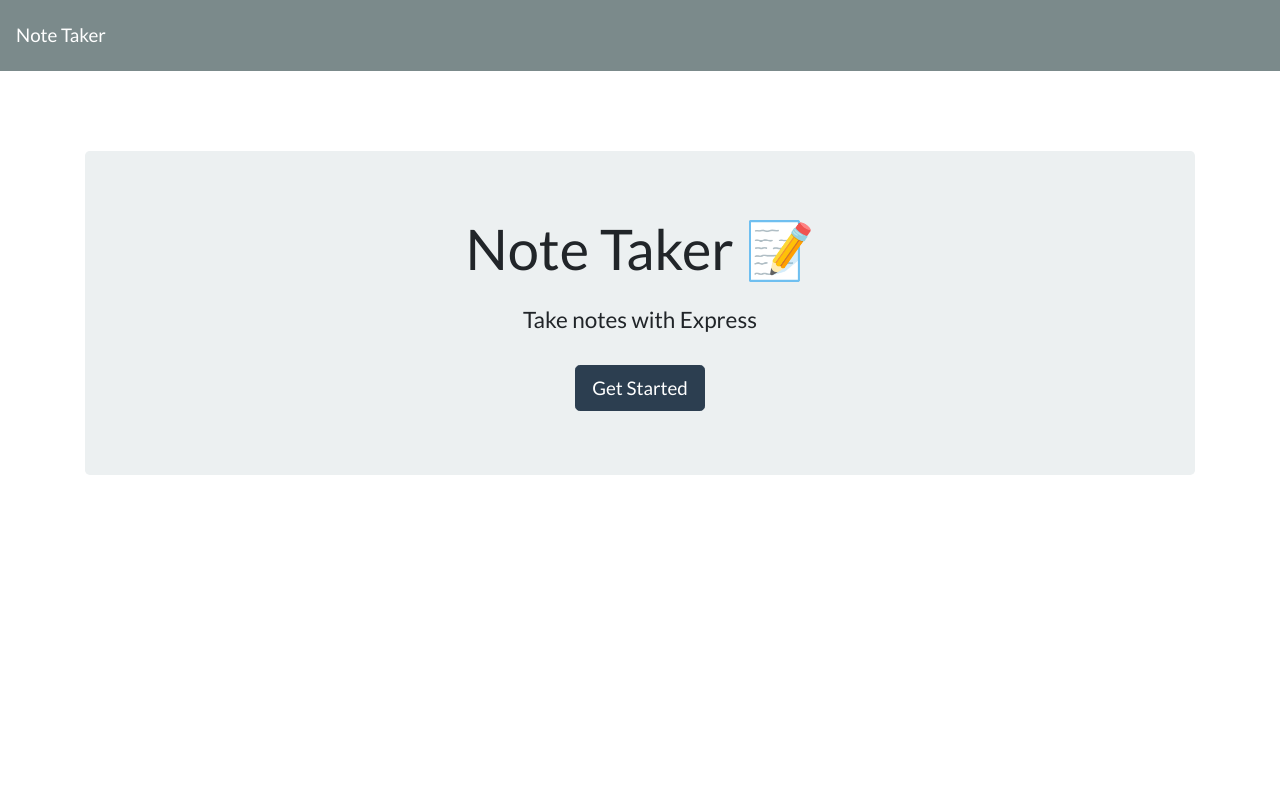
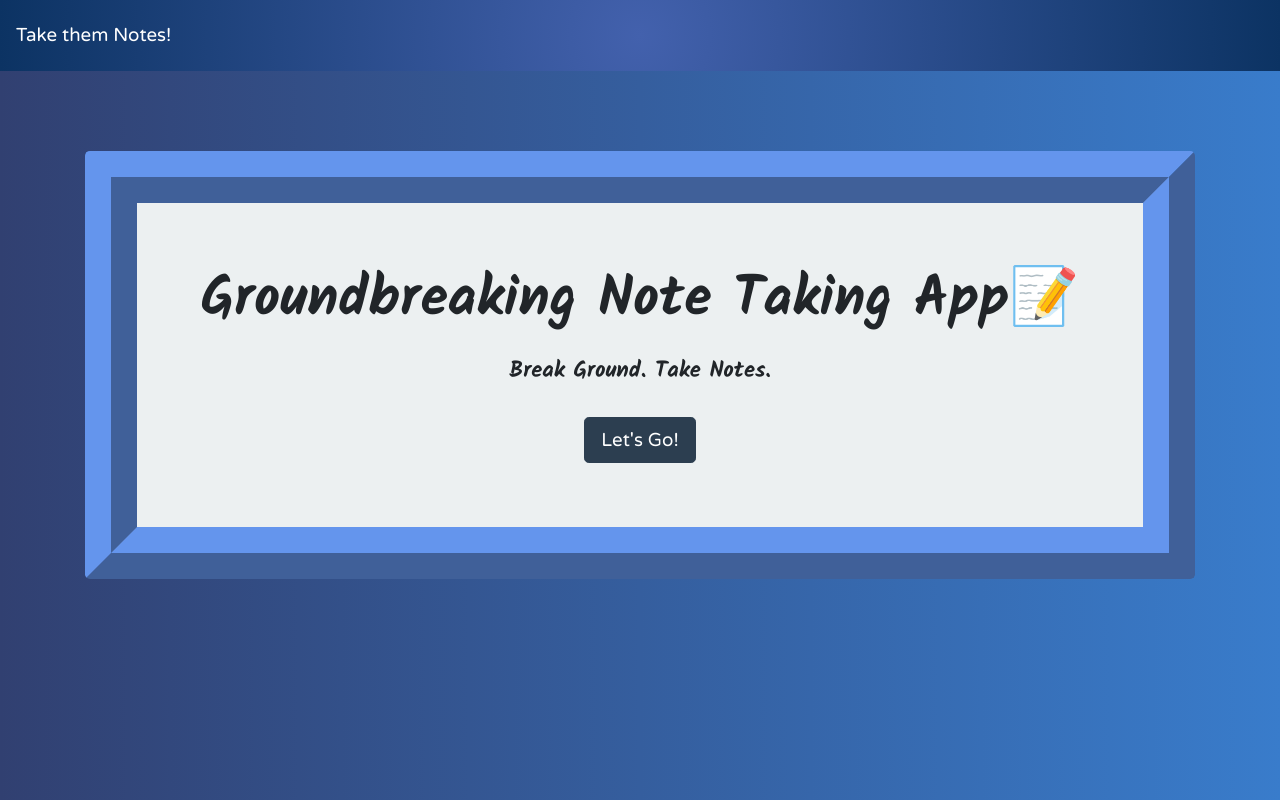
Before and after one commit to steppinonland/NoteTakingApp, a website: page public/index.html in a window 1280 px wide. Drawn offline with nearby package versions, Linux system fonts and the light colour scheme; no server answers.

Commit message:
fixed colors fonts and writing

```diff
--- a/public/assets/css/styles.css
+++ b/public/assets/css/styles.css
@@ -1,7 +1,24 @@
+.navbar {
+  background: radial-gradient(circle, rgba(67,97,173,1) 0%, rgba(12,51,99,1) 100%);
+}
+
+.jumbotron {
+  border-color: cornflowerblue;
+  border-width: 3.5em;
+  border-style: ridge
+}
+
+h1, h4 {
+  font-family: 'Kalam', cursive;
+}
+
 html, body {
   height: 100%;
   margin: 0;
   padding: 0;
+  font-family: 'Varela Round', sans-serif;
+  background: linear-gradient(90deg, rgba(49,64,113,1) 0%, rgba(57,124,203,1) 100%);
+
 }
 
 .save-note {
@@ -25,13 +42,20 @@ html, body {
 .note-textarea {
   resize: none;
   height: calc(100% - 63px);
-  padding-top: 15px;
+  padding: 1em;
+  background-color: floralwhite;
+
 }
 
 .note-title {
   height: 50px;
   margin-top: 13px;
   font-size: 3rem;
+  padding: 1em;
+  border-bottom-style: double;
+  border-bottom-color: lightpink;
+  border-bottom-width: 10px;
+  background-color: floralwhite;
 }
 
 .note-title:read-only, .note-textarea:read-only {
--- a/public/assets/js/index.js
+++ b/public/assets/js/index.js
@@ -150,7 +150,6 @@ $noteList.on("click", ".list-group-item", handleNoteView);
 $newNoteBtn.on("click", handleNewNoteView);
 $noteList.on("click", ".delete-note", handleNoteDelete);
 $noteTitle.on("keyup", handleRenderSaveBtn);
-$noteTitle.on("click", renderSaveUpdatebtn);
 $noteText.on("keyup", handleRenderSaveBtn);
 
 // Gets and renders the initial list of notes
--- a/public/index.html
+++ b/public/index.html
@@ -5,20 +5,22 @@
   <meta charset="UTF-8">
   <meta name="viewport" content="width=device-width, initial-scale=1.0">
   <meta http-equiv="X-UA-Compatible" content="ie=edge">
-  <title>Note Taker</title>
+  <title>Groundbreaker Note Taker</title>
   <link rel="stylesheet" href="https://cdnjs.cloudflare.com/ajax/libs/bootswatch/4.1.3/flatly/bootstrap.min.css" />
+  <link href="https://fonts.googleapis.com/css2?family=Kalam:wght@700&family=Varela+Round&display=swap" rel="stylesheet">
+  <link rel="stylesheet" href="assets/css/styles.css">
 </head>
 
 <body>
-  <nav class="navbar navbar-dark bg-dark">
-    <a class="navbar-brand" href="/">Note Taker
+  <nav class="navbar navbar-dark">
+    <a class="navbar-brand" href="/">Take them Notes!
     </a>
   </nav>
   <div class="container">
     <div style="margin-top: 80px;" class="jumbotron text-center">
-      <h1 class="display-4">Note Taker <span role="img" aria-label="Memo">📝</span></h1>
-      <h4 class="mt-4">Take notes with Express</h4>
-      <a class="btn btn-primary btn-lg mt-4" href="/notes" role="button">Get Started</a>
+      <h1 class="display-4">Groundbreaking Note Taking App<span role="img" aria-label="Memo">📝</span></h1>
+      <h4 class="mt-4">Break Ground. Take Notes.</h4>
+      <a class="btn btn-primary btn-lg mt-4" href="/notes" role="button">Let's Go!</a>
     </div>
   </div>
   <script src="https://cdnjs.cloudflare.com/ajax/libs/jquery/3.3.1/jquery.min.js"></script>
```
Also changed, not shown: public/notes.html (+2 -2 lines).
